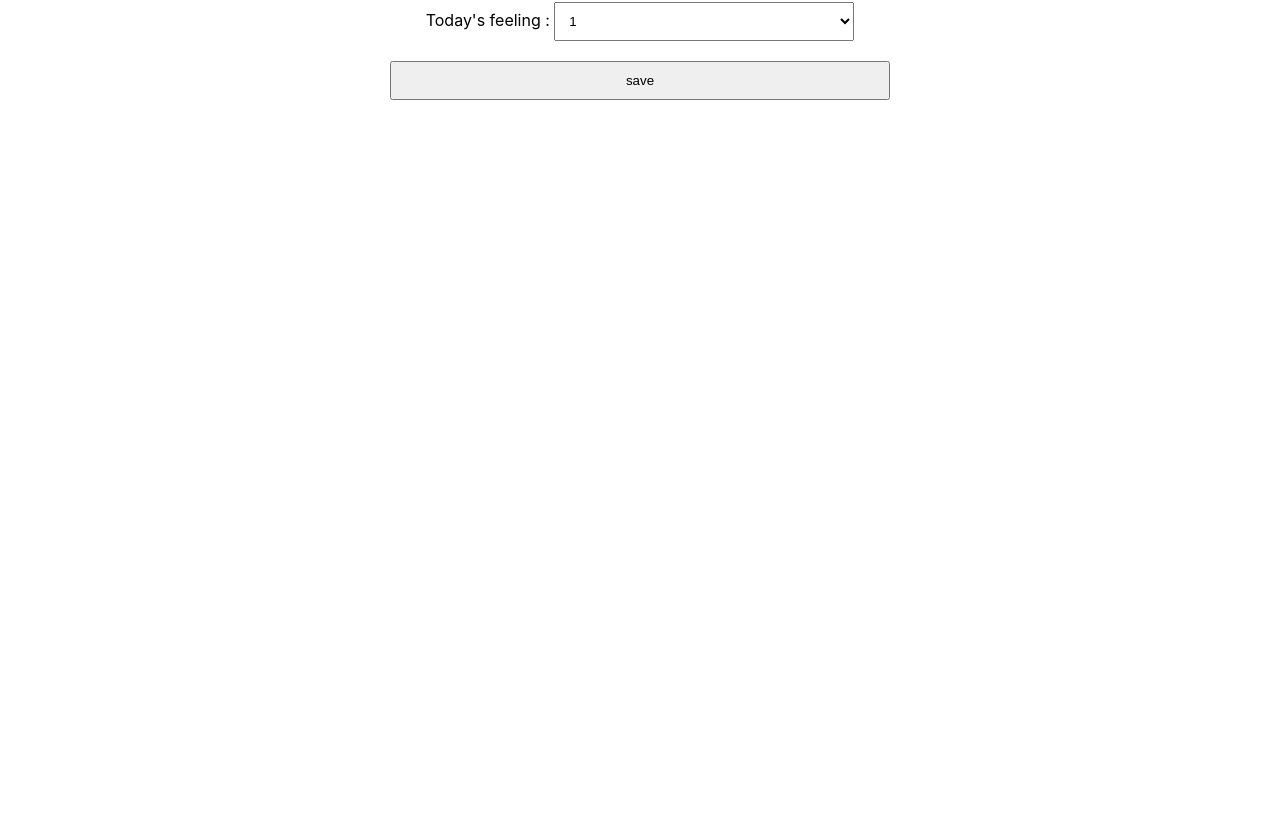
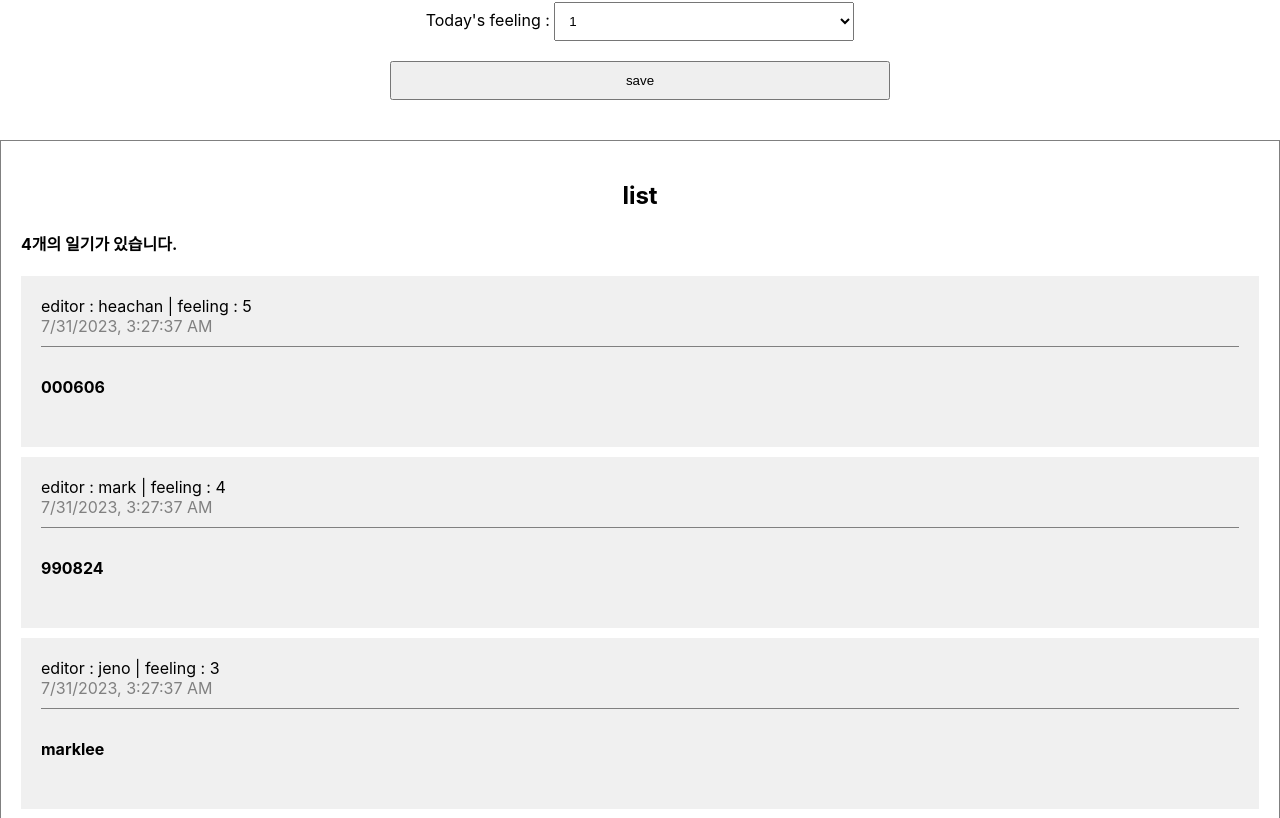
Before and after one commit to amykkkk/ReactJS.diary, a React (Create React App) app: page / in a window 1280 px wide. Shown: the part 342-1160 px from the top of the page. Before the commit the page ends 800 px from the top, so only its background shows below. Built offline with nearby package versions, Linux system fonts and the light colour scheme.

Commit message:
#6-3 Diary: 리스트 렌더링

```diff
--- a/src/App.css
+++ b/src/App.css
@@ -26,3 +26,42 @@
   padding: 10px;
   cursor: pointer;
 }
+
+/* List */
+.DiaryList {
+  border: 1px solid gray;
+  padding: 20px;
+  margin-top: 20px;
+}
+
+.DiaryList h2 {
+  text-align: center;
+}
+
+/* ITEM */
+
+.DiaryItem {
+  background-color: rgb(240, 240, 240);
+  margin-bottom: 10px;
+  padding: 20px;
+}
+
+.DiaryItem .info {
+  border-bottom: 1px solid gray;
+  padding-bottom: 10px;
+  margin-bottom: 10px;
+}
+
+.DiaryItem .date {
+  color: gray;
+}
+
+.DiaryItem .content {
+  margin-bottom: 30px;
+  margin-top: 30px;
+  font-weight: bold;
+}
+
+.DiaryItem textarea {
+  padding: 10px;
+}
--- a/src/App.js
+++ b/src/App.js
@@ -1,10 +1,43 @@
 import "./App.css";
 import DiaryEditor from "./DiaryEditor";
+import DiaryList from "./DiaryList";
+
+const dummyList = [
+  {
+    id: 1,
+    author: "heachan",
+    content: "000606",
+    emotion: 5,
+    created_date: new Date().getTime(),
+  },
+  {
+    id: 2,
+    author: "mark",
+    content: "990824",
+    emotion: 4,
+    created_date: new Date().getTime(),
+  },
+  {
+    id: 3,
+    author: "jeno",
+    content: "marklee",
+    emotion: 3,
+    created_date: new Date().getTime(),
+  },
+  {
+    id: 4,
+    author: "renjun",
+    content: "marklee",
+    emotion: 1,
+    created_date: new Date().getTime(),
+  },
+];
 
 function App() {
   return (
     <div className="App">
       <DiaryEditor />
+      <DiaryList diaryList={dummyList} />
     </div>
   );
 }
--- /dev/null
+++ b/src/DiaryItem.js
@@ -0,0 +1,16 @@
+const DiaryItem = ({ author, content, created_date, emotion, id }) => {
+  return (
+    <div className="DiaryItem">
+      <div className="info">
+        <span>
+          editor : {author} | feeling : {emotion}
+        </span>
+        <br />
+        <span className="date">{new Date(created_date).toLocaleString()}</span>
+      </div>
+      <div className="content">{content}</div>
+    </div>
+  );
+};
+
+export default DiaryItem;
--- /dev/null
+++ b/src/DiaryList.js
@@ -0,0 +1,31 @@
+import DiaryItem from "./DiaryItem";
+
+const DiaryList = ({ diaryList }) => {
+  return (
+    <div className="DiaryList">
+      <h2>list</h2>
+      <h4>{diaryList.length}개의 일기가 있습니다.</h4>
+
+      <div>
+        {diaryList.map((it) => (
+          <DiaryItem key={it.id} {...it} />
+          /*
+            //id가 없으면 idx사용
+            <div key={it.id}>
+                <div>editor: {it.author}</div>
+                <div>diary: {it.content}</div>
+                <div>emotion: {it.emotion}</div>
+                <div>date(ms): {it.created_date}</div>
+            </div>
+            */
+        ))}
+      </div>
+    </div>
+  );
+};
+
+DiaryList.defalutProps = {
+  diaryList: [],
+};
+
+export default DiaryList;
```
